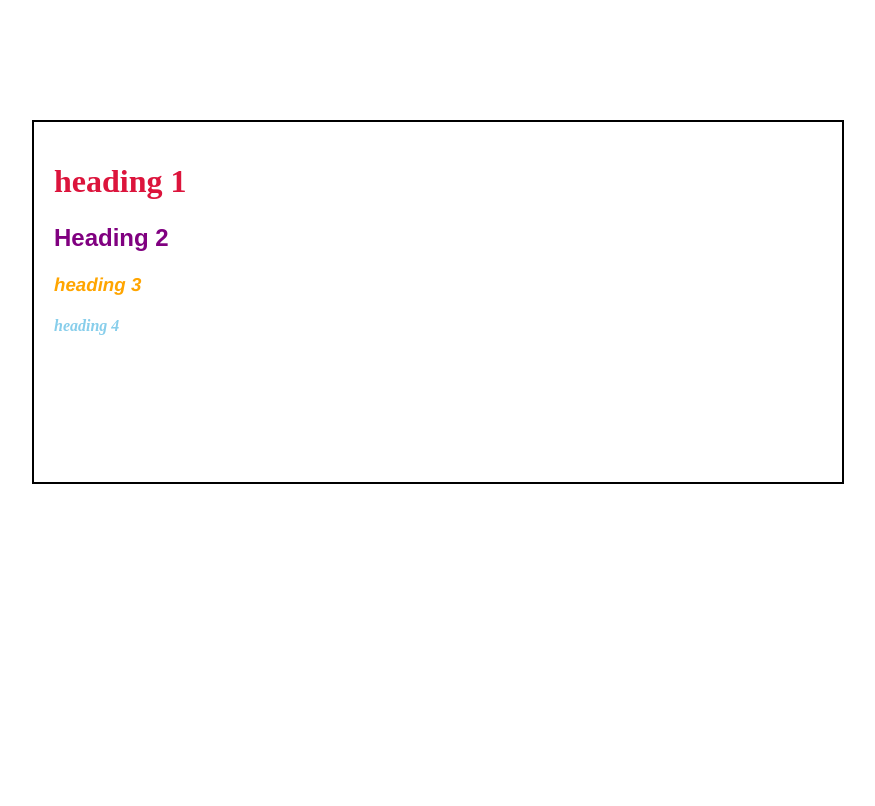
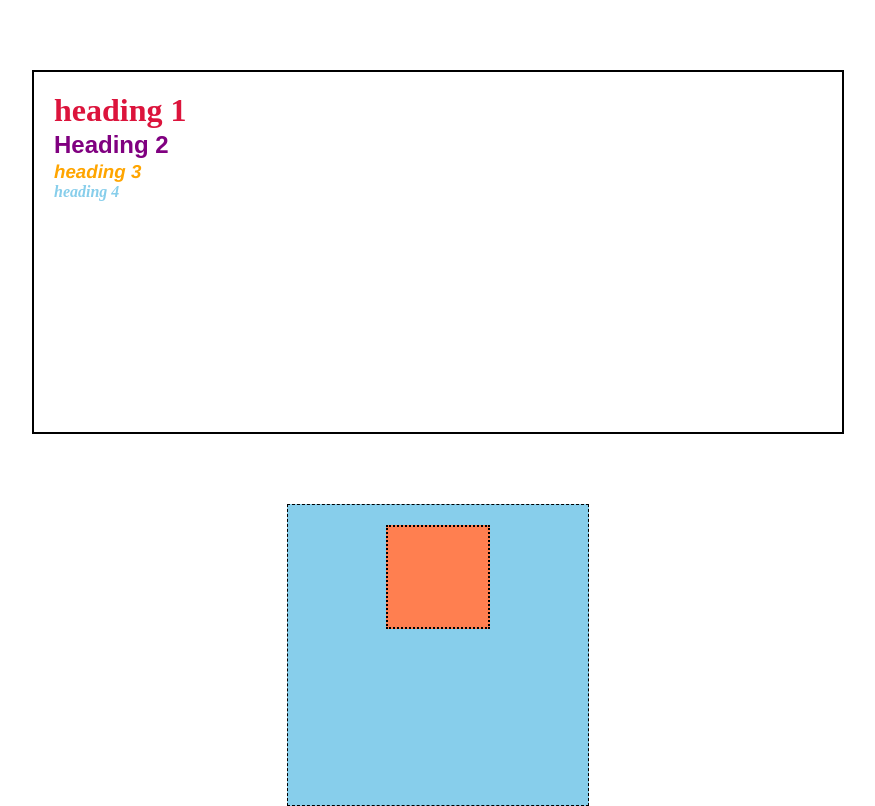
Before and after one commit to sayeed-dev-07/BD-Calling-Internship, a plain HTML site: page CSS/class 1/classOneTest/index.html in a window 1280 px wide. Shown: the whole page, without its empty margins (202-1077 px from the left). Drawn offline with Linux system fonts and the light colour scheme.

Commit message:
finished the second practice too

```diff
--- a/CSS/class 1/classOneTest/index.html
+++ b/CSS/class 1/classOneTest/index.html
@@ -15,6 +15,9 @@
         <h3>heading 3</h3>
         <h4>heading 4</h4>
     </div>
+    <div class="container-2">
+            <div class="inner-div"></div>
+        </div>
 </body>
 
 </html>
--- a/CSS/class 1/classOneTest/style.css
+++ b/CSS/class 1/classOneTest/style.css
@@ -1,15 +1,36 @@
+* {
+    margin: 0;
+    padding: 0;
+}
+
 #main-container {
     padding: 20px;
     border: 2px solid;
     height: 40vh;
     width: 60vw;
-    margin: 120px auto;
+    margin: 70px auto;
     font-size: 1rem;
 }
 
 h1 {
     color: #dc143c;
     font-weight: bolder;
+}
+
+.container-2 {
+    height: 300px;
+    width: 300px;
+    background-color: skyblue;
+    margin: 0 auto;
+    border: 1px dashed;
+}
+
+.inner-div {
+    height: 100px;
+    width: 100px;
+    background-color: coral;
+    margin: 20px auto;
+    border: 2px dotted;
 }
 
 h2 {
```
